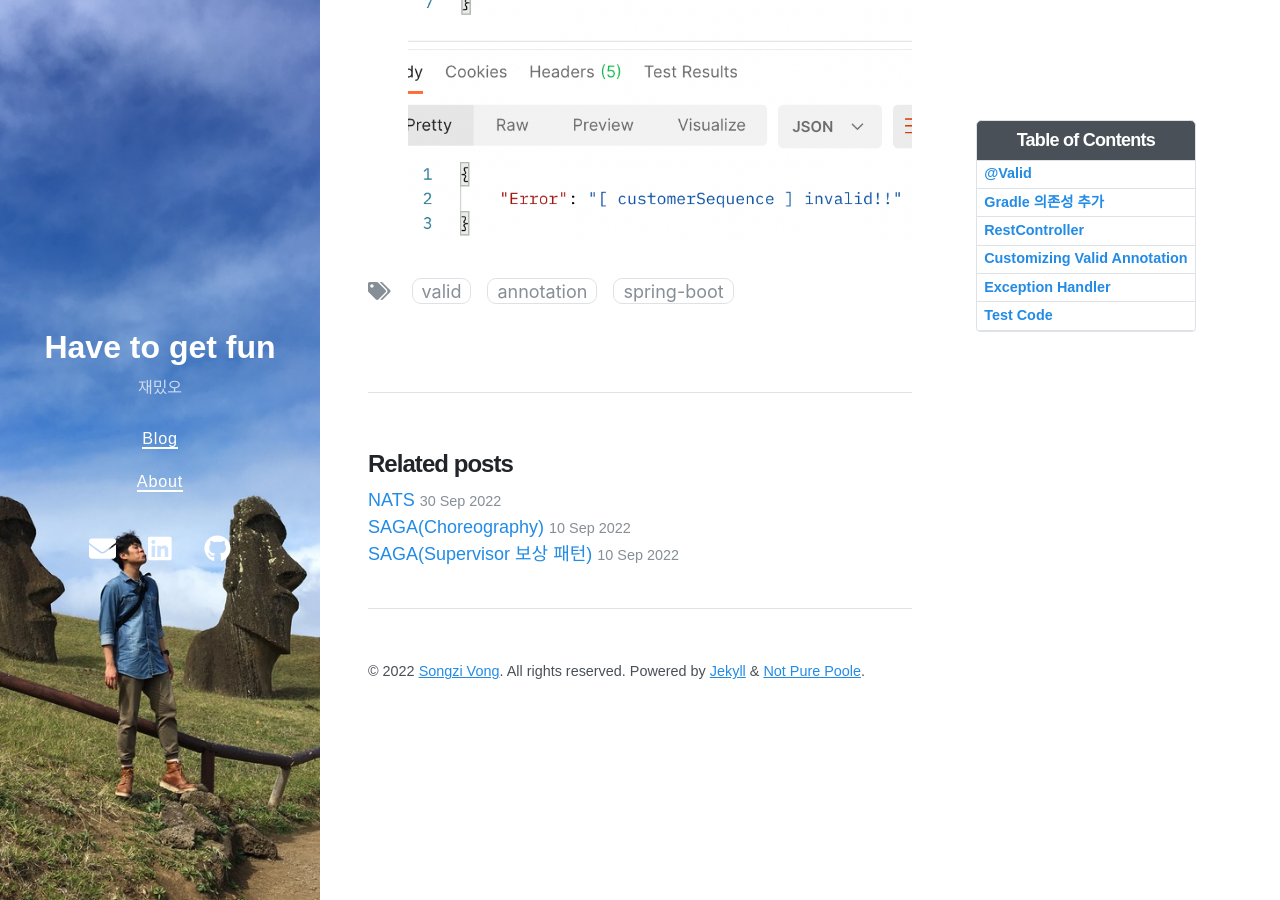
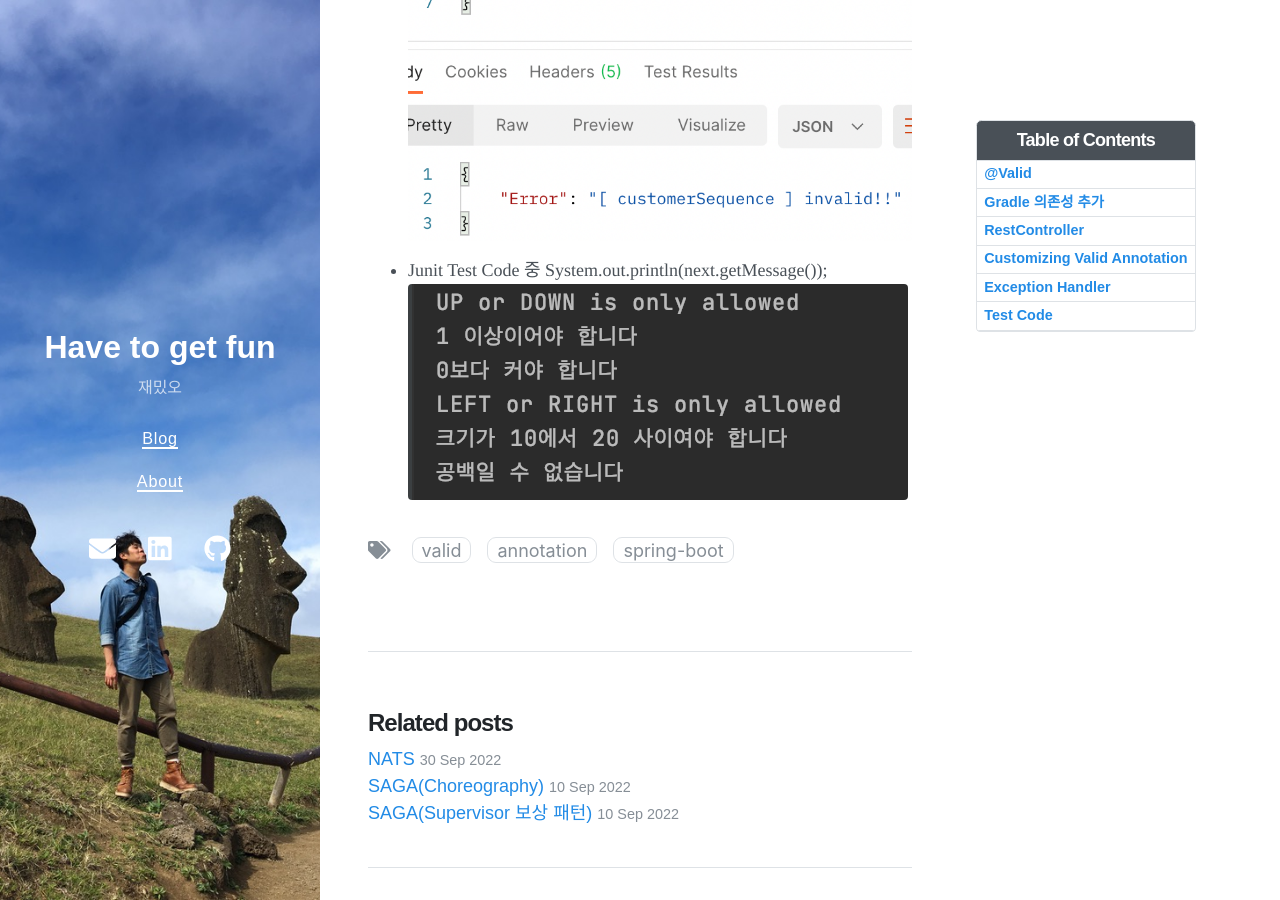
Before and after one commit to LeeJyeon/LeeJyeon.github.io, a Jekyll site: the page built from _posts/Dev/2022-10-31-Customer-Valid.md, in a window 1280 px wide and 900 px high, scrolled down 6566 px. Built offline with Jekyll 4.4.1, drawn with Linux system fonts in a browser that asks for light colours; nearby versions of some CDN libraries.

Commit message:
Validation annotation

```diff
--- a/_posts/Dev/2022-10-31-Customer-Valid.md
+++ b/_posts/Dev/2022-10-31-Customer-Valid.md
@@ -224,3 +224,6 @@ public void validationTest() {
 
 - 실패 케이스 2
 ![Fail-2](/assets/img/Validation-annotation-fail-2.png)
+
+- Junit Test Code 중 System.out.println(next.getMessage());
+![log](/assets/img/Valitaion-annotaion-junit.png)
```
Also changed, not shown: assets/img/Valitaion-annotaion-junit.png (added).
